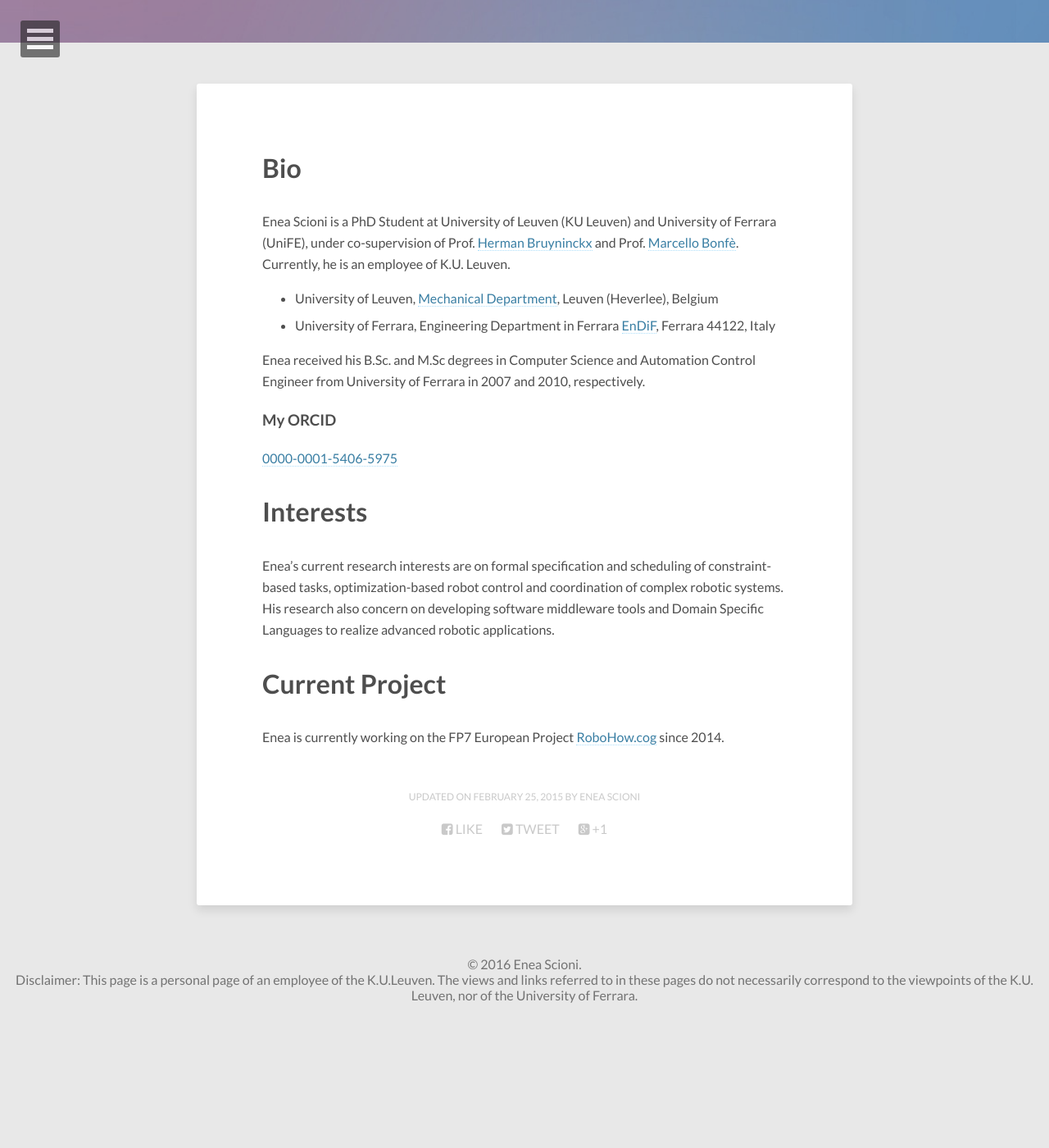
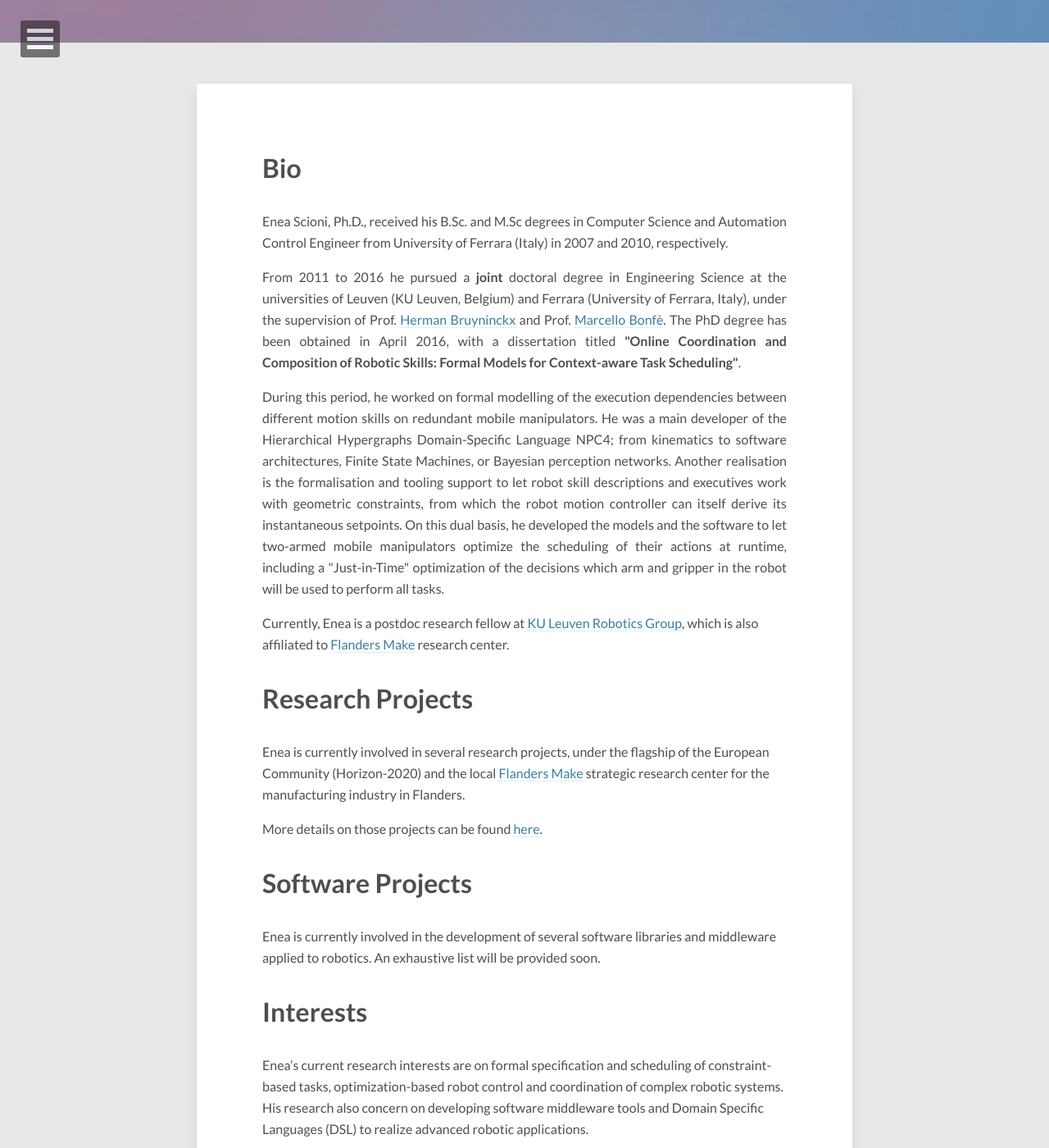
Before and after one commit to haianos/haianos.github.io, a Jekyll site: the page built from about/index.md, in a window 1280 px wide and 1400 px high, scrolled down 348 px. Shown: the whole window at 82% size. Built offline with Jekyll 4.4.1, drawn with Linux system fonts in a browser that asks for light colours; nearby versions of some CDN libraries; before the commit the page ends 1603 px from its top, so only the background shows below that; some of the changed text lies outside the part shown.

Commit message:
End of the year (2016) updates
Updates:
  * Publications
  * new section: projects index
  * new section: ab5c
  * improvements about

```diff
--- a/_config.yml
+++ b/_config.yml
@@ -11,8 +11,8 @@
 owner:
   name:           Enea Scioni
   avatar:         avatar.jpg
-  bio:            "PhD Student at KU Leuven and University of Ferrara. Roboticist, Researcher and Expert Programmer"
-  email:          enea.scioni@unife.it
+  bio:            "Ph.D, Postdoc Researcher at KU Leuven (Belgium). Roboticist, Researcher and Expert Programmer."
+  email:          enea.scioni@kuleuven.be
   # Social networking links used in footer. Update and remove as you like.
   twitter:
   facebook:
@@ -41,6 +41,7 @@
 markdown:    kramdown
 gems:
   - jekyll-sitemap
+  - jekyll-paginate
 sass:
   sass_dir: _sass
   style: compressed
@@ -56,14 +57,16 @@
   footnote_nr: 1
   entity_output: as_char
   toc_levels: 1..6
-  use_coderay: true
+  #enable_coderay: true
+  #syntax_highlighter:
+#  syntax_highlighter: coderay
 
-  coderay:
-    coderay_line_numbers: nil
-    coderay_line_numbers_start: 1
-    coderay_tab_width: 4
-    coderay_bold_every: 10
-    coderay_css: class
+  syntax_highlighter_opts:
+    line_numbers: nil
+    line_numbers_start: 1
+    tab_width: 4
+    bold_every: 10
+    css: class
 
 include: [".htaccess"]
 exclude: ["lib", "config.rb", "Capfile", "config", "Gemfile", "Gemfile.lock", "README.md", "LICENSE", "log", "Rakefile", "Rakefile.rb", "tmp", "less", "*.sublime-project", "*.sublime-workspace", "test", "spec", "Gruntfile.js", "package.json", "node_modules"]
--- a/_includes/footer.html
+++ b/_includes/footer.html
@@ -1,5 +1,5 @@
-<span>&copy; {{ site.time | date: '%Y' }} {{ site.owner.name }}.<br>
+<span>&copy; {{ site.time | date: '%Y' }} {{ site.owner.name }}<br>
 
-Disclaimer: This page is a personal page of an employee of the K.U.Leuven.
+Disclaimer: This page is a personal page of an employee of the KU Leuven.
 The views and links referred to in these pages do not necessarily correspond to
-the viewpoints of the K.U. Leuven, nor of the University of Ferrara.</span>
+the viewpoints of the KU Leuven.</span>
--- a/_includes/navigation.html
+++ b/_includes/navigation.html
@@ -2,44 +2,36 @@
 	<button class="dl-trigger">Open Menu</button>
 	<ul class="dl-menu">
 		<li><a href="{{ site.url }}/">Home</a></li>
-<!--		<li>
-                        <a href="#">Research</a>
-                        <ul class="dl-submenu">
-                                <li><a href="{{ site.url }}/research/">All Posts</a></li>
-                                <li><a href="{{ site.url }}/research/icra2015.html">ICRA 2015</a></li>
-                                <li><a href="{{ site.url }}/research/iros2014.html">IROS 2014</a></li>
-                                <li><a href="{{ site.url }}/research/iros2013.html">IROS 2013</a></li>
-                        </ul>
-                </li>-->
-                <li>
-                        <a href="#">Research</a>
+    <li><a href="#">Research</a>
         <ul class="dl-submenu">
         <li><a href="{{ site.url }}/research/">Index</a></li>
-                         <li>
-                          <a href="#">Publications</a>
+         <li><a href="#">Publications</a>
              <ul class="dl-submenu">
-                                <li><a href="{{ site.url }}/research/publications/rasl2015.html">RA-L 2015</a></li>
-                                <li><a href="{{ site.url }}/research/publications/icra2015.html">ICRA 2015</a></li>
-                                <li><a href="{{ site.url }}/research/publications/iros2014.html">IROS 2014</a></li>
-                                <li><a href="{{ site.url }}/research/publications/iros2013.html">IROS 2013</a></li>
+               <li><a href="{{ site.url }}/research/publications/joser2016/index.html">JOSER 2016</a></li>
+               <li><a href="{{ site.url }}/research/publications/rasl2015/index.html">RA-L 2015</a></li>
+               <li><a href="{{ site.url }}/research/publications/icra2015/index.html">ICRA 2015</a></li>
+               <li><a href="{{ site.url }}/research/publications/iros2014/index.html">IROS 2014</a></li>
+               <li><a href="{{ site.url }}/research/publications/iros2013/index.html">IROS 2013</a></li>
              </ul>
          </li>
-                          <li>
-                          <a href="#">Software</a>
+        </ul>
+    </li>
+    <li><a href="#">Projects</a>
         <ul class="dl-submenu">
+        <li><a href="{{ site.url }}/projects/">Index</a></li>
+        </ul>
+    </li>
+   <li><a href="#">Software</a>
+     <ul class="dl-submenu">
+       <li><a href="{{ site.url }}/software/ab5c/index.html">AB5C</a></li>
        <li><a href="http://www.orocos.org/">Orocos</a></li>
        <li><a href="http://ubxteam.github.io/">microblx</a></li>
      </ul>
    </li>
-                        </ul>
+<!-- </ul> -->
 </li>
-<!--		<li>
-			<a href="#">Posts</a>
-			<ul class="dl-submenu">
-				<li><a href="{{ site.url }}/posts/">All Posts</a></li>
-				<li><a href="{{ site.url }}/tags/">All Tags</a></li>
-			</ul>
-		</li>-->
+
+
                 <li>
                         <a href="#">About</a>
                         <ul class="dl-submenu">
--- a/about/index.md
+++ b/about/index.md
@@ -8,27 +8,53 @@
 ---
 
 # Bio
-Enea Scioni is a PhD Student at University of Leuven (KU Leuven) and University of Ferrara (UniFE), under co-supervision
-of Prof. [Herman Bruyninckx](http://people.mech.kuleuven.be/~bruyninc/)
-and Prof. [Marcello Bonfè](http://docente.unife.it/docenti-en/bnfmcl/curriculum?set_language=en).
-Currently, he is an employee of K.U. Leuven.
+<p style="text-align:justify">
+Enea Scioni, Ph.D., received his B.Sc. and M.Sc degrees in Computer Science
+and Automation Control Engineer from University of Ferrara (Italy) in 2007 and 2010,
+respectively.
+</p>
 
-* University of Leuven, [Mechanical Department](https://www.mech.kuleuven.be/), Leuven (Heverlee), Belgium
-* University of Ferrara, Engineering Department in Ferrara [EnDiF](http://endif.unife.it/en), Ferrara 44122, Italy
+<p style="text-align:justify">
+From 2011 to 2016 he pursued a <b>joint</b> doctoral degree in Engineering Science
+at the universities of Leuven (KU Leuven, Belgium) and Ferrara (University of Ferrara, Italy),
+under the supervision of Prof. <a href="http://people.mech.kuleuven.be/~bruyninc/">Herman Bruyninckx</a>
+and Prof. <a href="http://docente.unife.it/docenti-en/bnfmcl/curriculum?set_language=en">Marcello Bonfè</a>.
+The PhD degree has been obtained in April 2016, with a dissertation titled
+<b>"Online Coordination and Composition of Robotic Skills: Formal Models for Context-aware Task Scheduling"</b>.
+</p>
 
-Enea received his B.Sc. and M.Sc degrees in Computer Science
-and Automation Control Engineer from University of Ferrara in 2007 and 2010,
-respectively.
+<p style="text-align:justify">
+During this period, he worked on formal modelling of the execution dependencies between different
+motion skills on redundant mobile manipulators. He was a main developer of the Hierarchical Hypergraphs
+Domain-Specific Language NPC4; from kinematics to software architectures, Finite State Machines,
+or Bayesian perception networks. Another realisation is the formalisation and tooling support to let robot skill descriptions and executives work with geometric constraints, from which the robot motion controller can itself derive its instantaneous setpoints. On this dual basis, he developed the models and the software to let two-armed mobile manipulators optimize the scheduling of their actions at runtime, including a "Just-in-Time" optimization of the decisions
+which arm and gripper in the robot will be used to perform all tasks.
+</p>
 
-### My ORCID
-[0000-0001-5406-5975](http://orcid.org/0000-0001-5406-5975)
+Currently, Enea is a postdoc research fellow at [KU Leuven Robotics Group](http://www.mech.kuleuven.be/en/pma/research/robotics),
+which is also affiliated to [Flanders Make](www.flandersmake.be/en) research center.
+
+# Research Projects
+
+Enea is currently involved in several research projects, under the flagship of the European Community (Horizon-2020)
+and the local <a href="http://www.flandersmake.be/en">Flanders Make</a> strategic research center for the manufacturing industry in Flanders.
+
+More details on those projects can be found [here](/projects/index.hmtl).
+
+# Software Projects
+
+Enea is currently involved in the development of several software libraries
+and middleware applied to robotics. An exhaustive list will be provided soon.
 
 # Interests
+
 Enea's current research interests are on formal specification and
 scheduling of constraint-based tasks, optimization-based robot control
 and coordination of complex robotic systems.
 His research also concern on developing software middleware tools and
-Domain Specific Languages to realize advanced robotic applications.
+Domain Specific Languages (DSL) to realize advanced robotic applications.
 
-# Current Project
-Enea is currently working on the FP7 European Project [RoboHow.cog](https://robohow.org/) since 2014.
+<!-- # Free Time Interests -->
+
+### My ORCID
+[0000-0001-5406-5975](http://orcid.org/0000-0001-5406-5975)
```
Also changed, not shown: projects/index.md (added, +51 -0 lines), research/index.md (+11 -4 lines), research/publications/rasl2015.md (+3 -4 lines), images/ab5c/ab5c.png (added). Lines whose indentation alone changed are shown as unchanged.
